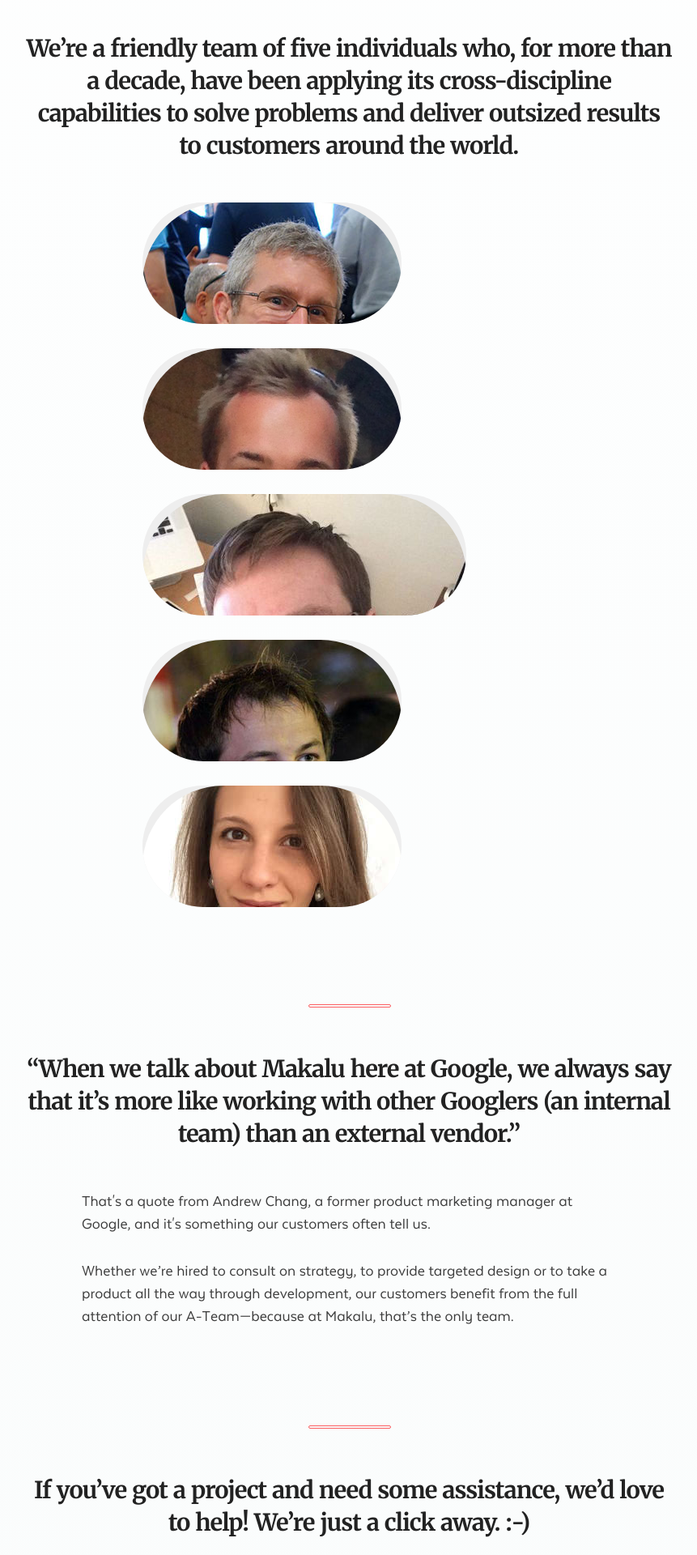
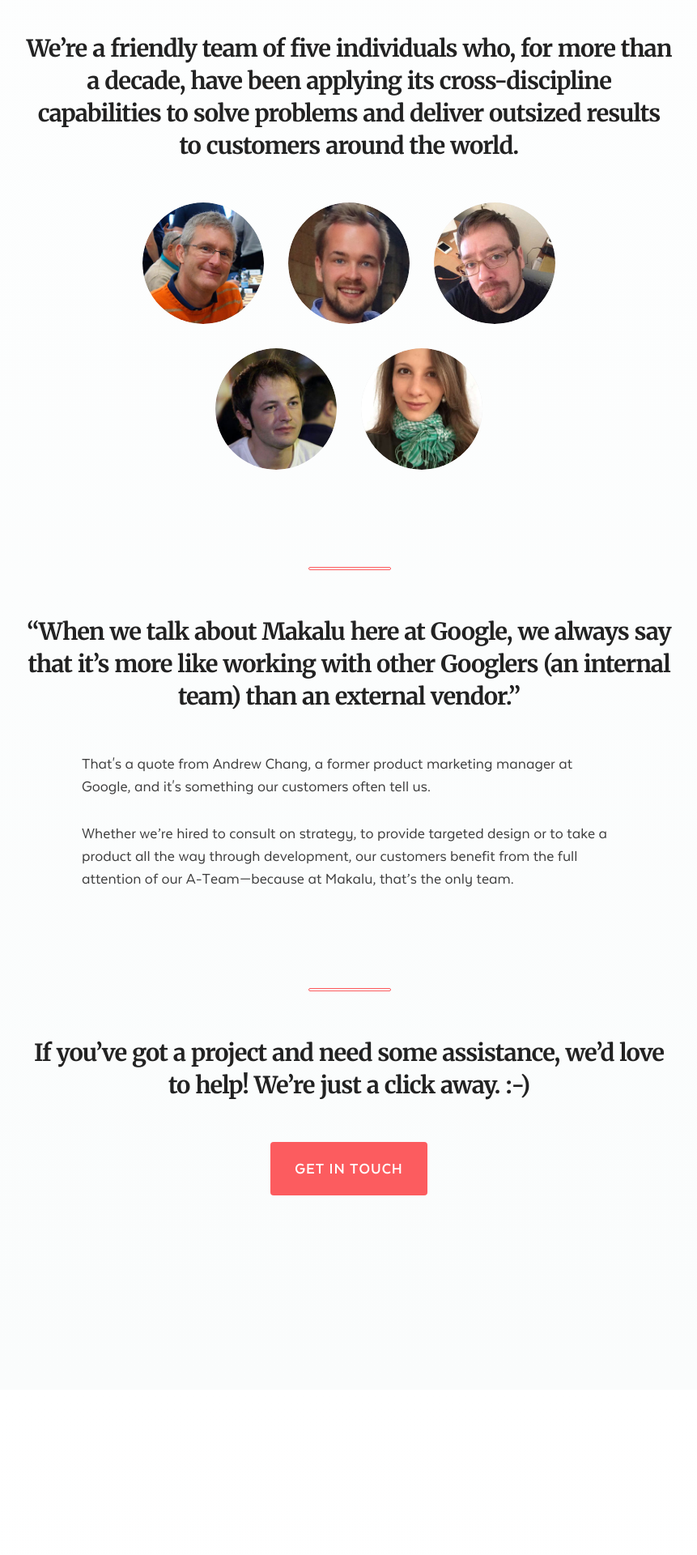
Before and after one commit to makalu/makalu.github.com, a Jekyll site: the page built from index.html, in a window 1280 px wide. Shown: the part 1258-3178 px from the top of the page at 81% size, without its empty margins (209-1070 px from the left). Built offline with Jekyll 4.4.1, drawn with Linux system fonts in a browser that asks for light colours; some web fonts are replaced; after the commit the page ends 2974 px from its top, so only the background shows below that.

Commit message:
Fix people grid

```diff
--- a/assets/css/makalu.css
+++ b/assets/css/makalu.css
@@ -291,8 +291,8 @@
     cursor: default;
     position: relative;
     overflow: hidden;
-    float: left;
     display: inline-block;
+    width: 150px;
     height: 150px;
     margin: 15px;
     color: #aaa;
@@ -315,7 +315,7 @@
       padding-top: 4px;
       line-height: 150px;
       font-weight: 500;
-      font-size: 19px;
+      font-size: 21px;
       color: #fff;
       display: none;
     }
```
